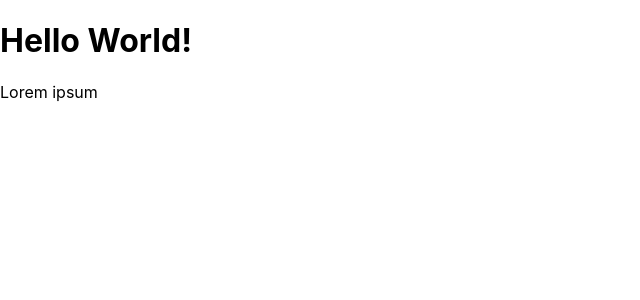
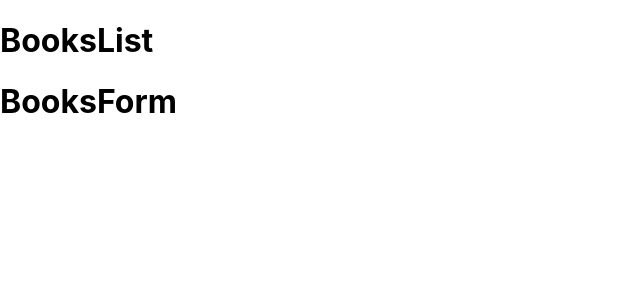
Before and after one commit to JuanPabloGil/BookStoreReact, a React (Create React App) app: page / in a window 1280 px wide. Shown: the top 300 px of the page, without its empty margins (0-640 px from the left). Built offline with nearby package versions, Linux system fonts and the light colour scheme.

Commit message:
add booksform and books list componentes

```diff
--- a/src/components/App.js
+++ b/src/components/App.js
@@ -1,11 +1,12 @@
 import React from 'react';
-
+import BooksForm from './BooksForm'
+import BooksList from './BooksList'
 
 function App() {
   return (
     <div className="App">
-      <h1>Hello World!</h1>
-      <p>Lorem ipsum</p>
+      <BooksList/>
+      <BooksForm/>
     </div>
   );
 }
--- /dev/null
+++ b/src/components/BooksForm.jsx
@@ -0,0 +1,9 @@
+import React from 'react';
+
+const BooksForm = () => {
+  return (
+    <h1>BooksForm</h1>
+   );
+}
+
+export default BooksForm;
--- /dev/null
+++ b/src/components/BooksList.jsx
@@ -0,0 +1,9 @@
+import React from 'react';
+
+const BooksList = () => {
+  return (
+    <h1>BooksList</h1>
+    );
+}
+
+export default BooksList;
```
Also changed, not shown: src/reducers/index.js (added, +8 -0 lines), src/actions/index.js (added), src/reducers/books.js (added).
